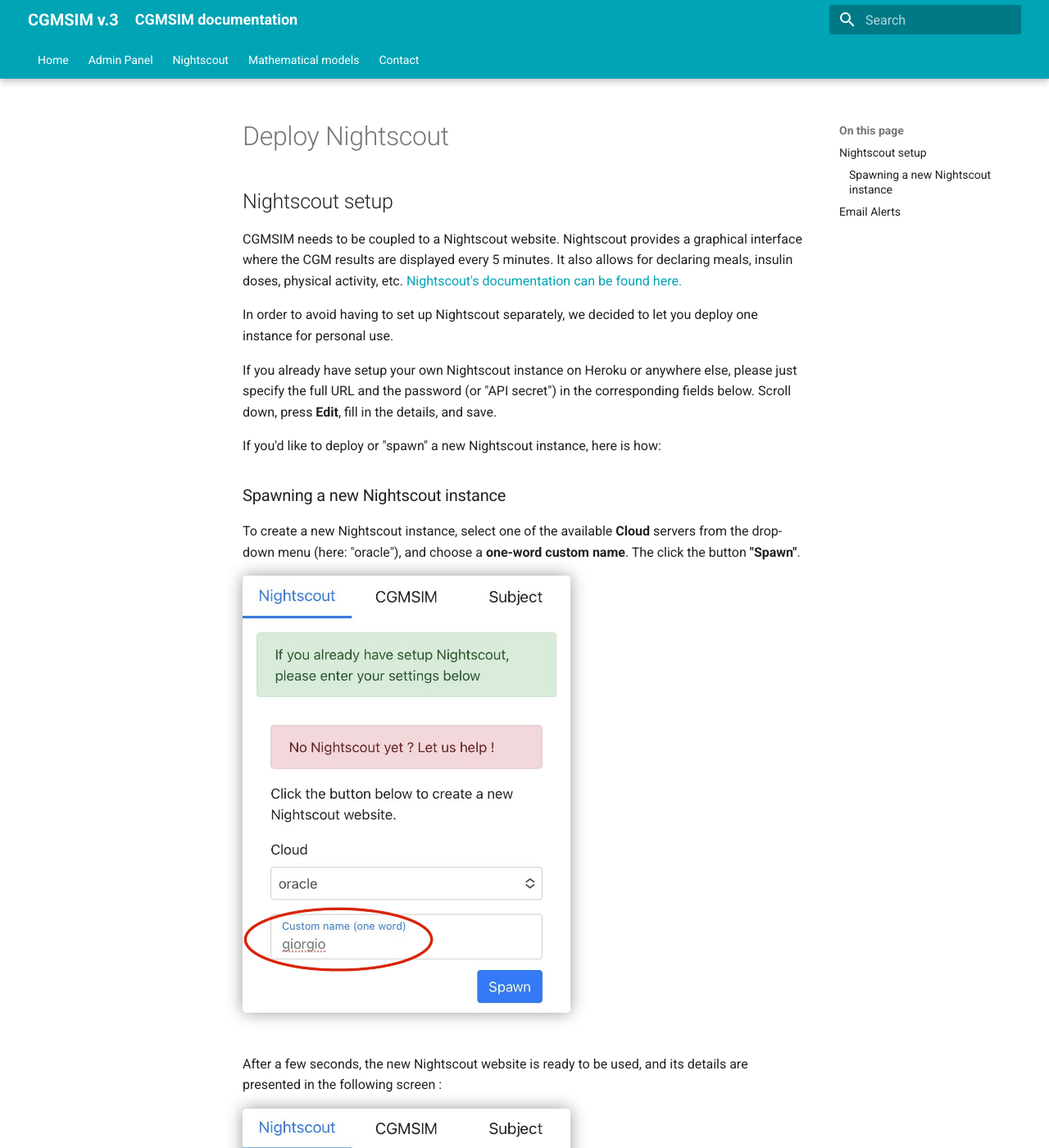
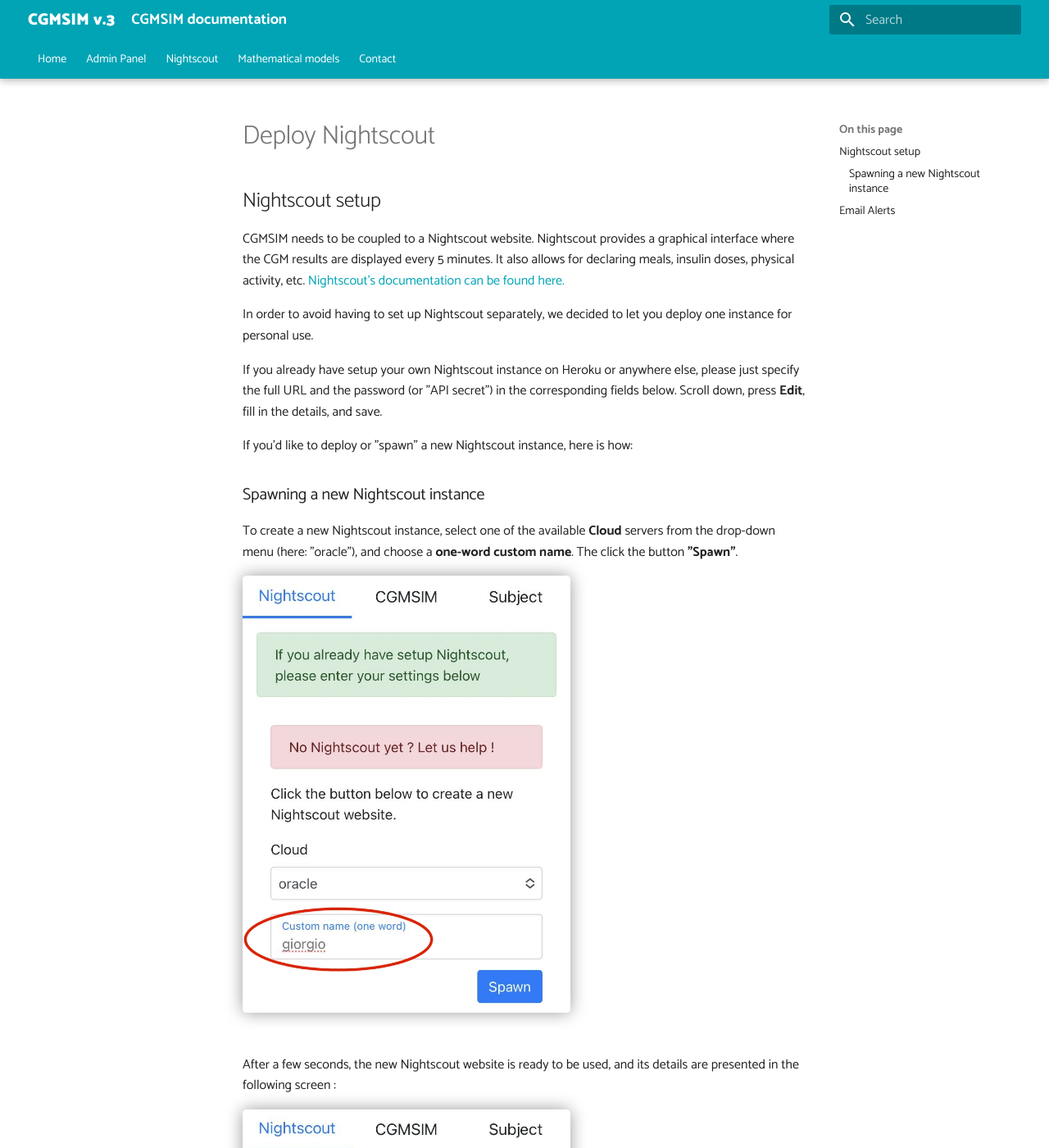
Before and after one commit to lsandini/cgmsim-www, an MkDocs documentation site: the page built from docs/admin/create-nightscout.md, in a window 1280 px wide and 1400 px high. Shown: the whole window at 82% size. Built offline with MkDocs 1.6.1 and Material for MkDocs 9.7.7, drawn with Linux system fonts in a browser that asks for light colours.

Commit message:
allign font

```diff
--- a/docs/stylesheets/extra.css
+++ b/docs/stylesheets/extra.css
@@ -1,4 +1,3 @@
-
 :root {
 	--blue: #007bff;
 	--indigo: #6610f2;
@@ -26,18 +25,21 @@
 	--breakpoint-md: 768px;
 	--breakpoint-lg: 992px;
 	--breakpoint-xl: 1200px;
-    --font-family-sans-serif: -apple-system, BlinkMacSystemFont, "Segoe UI", Roboto, "Helvetica Neue", Arial, sans-serif, "Apple Color Emoji", "Segoe UI Emoji", "Segoe UI Symbol";
-    --font-family-monospace: "SFMono-Regular", Menlo, Monaco, Consolas, "Liberation Mono", "Courier New", monospace;
+	--font-family-sans-serif: -apple-system, BlinkMacSystemFont, 'Segoe UI',
+		Roboto, 'Helvetica Neue', Arial, sans-serif, 'Apple Color Emoji',
+		'Segoe UI Emoji', 'Segoe UI Symbol';
+	--font-family-monospace: 'SFMono-Regular', Menlo, Monaco, Consolas,
+		'Liberation Mono', 'Courier New', monospace;
 	--background-color1: #00a4b5;
 	--background-color2: #ffb300;
 }
 
-[data-md-color-scheme="default"] {
-    --md-primary-fg-color:        #00A4B5;
+[data-md-color-scheme='default'] {
+	--md-primary-fg-color: #00a4b5;
 }
 
-[data-md-color-scheme="slate"] {
---md-primary-fg-color:        #00A4B5;
+[data-md-color-scheme='slate'] {
+	--md-primary-fg-color: #00a4b5;
 }
 
 img {
@@ -56,7 +58,9 @@ video {
 }
 .navbar-brand:hover {
 	color: var(--background-color2);
-
+}
+.navbar-brand strong {
+	font-weight: 900;
 }
 .navbar-brand {
 	font-size: 20px;
@@ -108,5 +112,5 @@ video {
 } */
 
 .github {
-  color: #00A4B5;
+	color: #00a4b5;
 }
--- a/mkdocs.yml
+++ b/mkdocs.yml
@@ -29,7 +29,7 @@ theme:
       primary: teal
       accent: deep orange
   font:
-    text: Roboto
+    text: Catamaran
   custom_dir: overrides
 
 extra_javascript:
@@ -42,7 +42,7 @@ extra_css:
     #- stylesheets/admonitions.css
     # - stylesheets/appster.css
     - stylesheets/extra.css
-
+    - https://fonts.googleapis.com/css?family=Catamaran:300,300i,400,400i,700,700i,900,900i
 
 extra:
   social:
```
Lines whose indentation alone changed are shown as unchanged.
